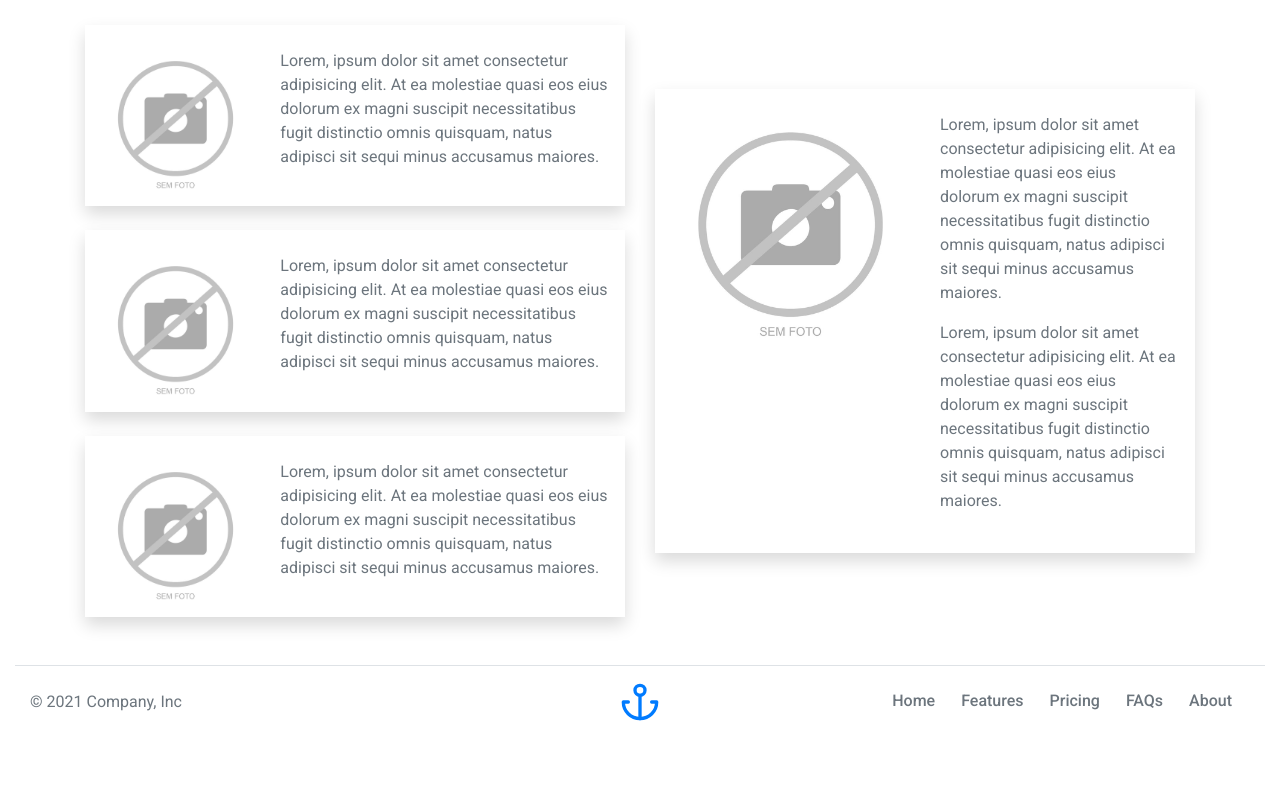
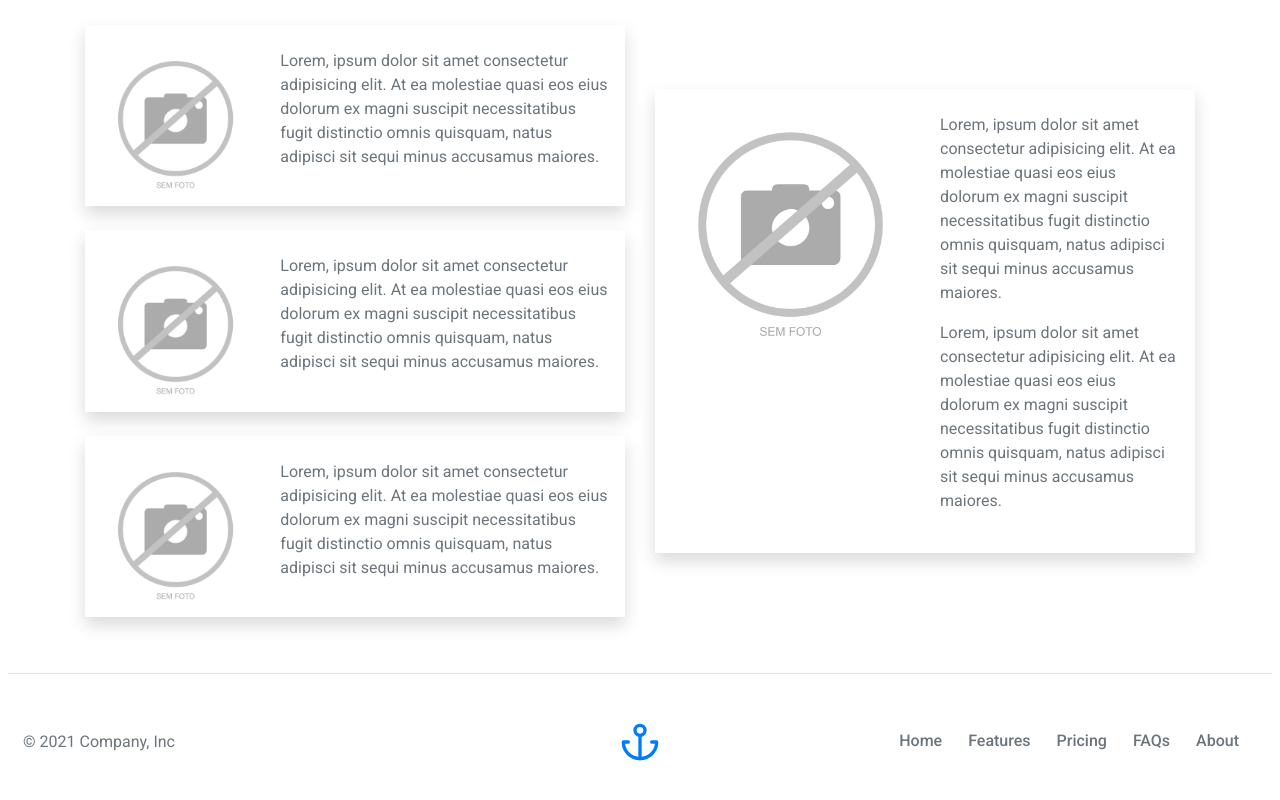
Before and after one commit to 4ngelo0/pw-23-03, a plain HTML site: page home.html in a window 1280 px wide. Shown: the part 788-1588 px from the top of the page. Before the commit the page ends 1550 px from the top, so only its background shows below. Drawn offline with nearby package versions, Linux system fonts and the light colour scheme.

Commit message:
final commit

```diff
--- a/home.html
+++ b/home.html
@@ -133,8 +133,8 @@
     </div>
     </div>
 
-    <div class="container-fluid mt-5">
-        <div class="d-flex flex-wrap justify-content-between align-items-center py-3 my-4 border-top">
+    <div class="container-fluid mt-5 p-2 bg-transparent">
+        <div class="d-flex flex-wrap justify-content-between align-items-center py-5 border-top">
             <p class="col-md-4 mb-0 text-muted">© 2021 Company, Inc</p>
 
             <img class="img-fluid" src="/svg/anchor.svg" alt="anchor" width="40px">
```
